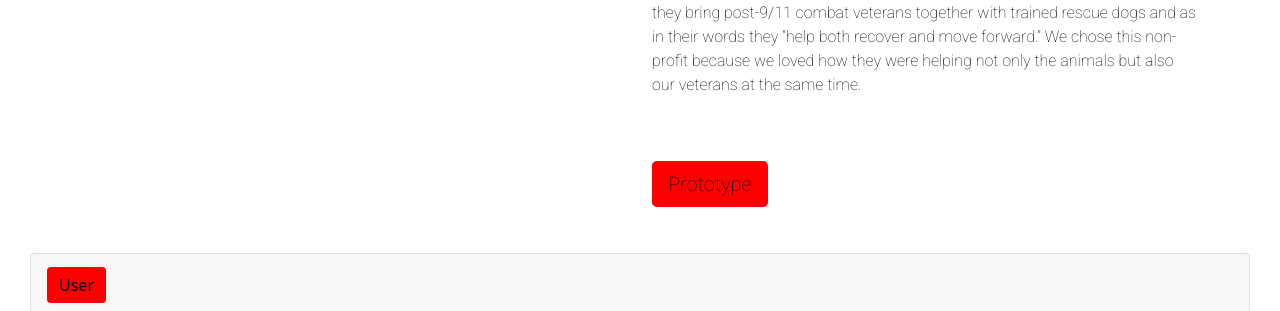
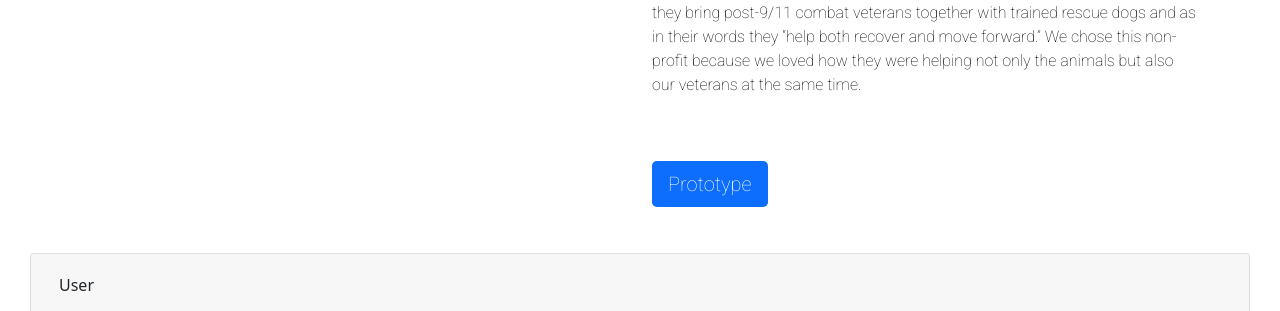
Before and after one commit to Tabathabui/UX_UI_HW_20, a plain HTML site: page index.html in a window 1280 px wide. Shown: the part 289-600 px from the top of the page. Drawn offline with nearby package versions, Linux system fonts and the light colour scheme; a web font is replaced by a local one.

Commit message:
Revert "Button color and text color of button"
This reverts commit 188071d85ade07bb01323cb32b6d781fefcaff43.

```diff
--- a/css/style.css
+++ b/css/style.css
@@ -140,9 +140,3 @@ img[src="images/solved.png"] {
     max-width: 100%;
 
 }
-
-
-.btn {
-    color: black;
-    background-color: red;
-}
```
